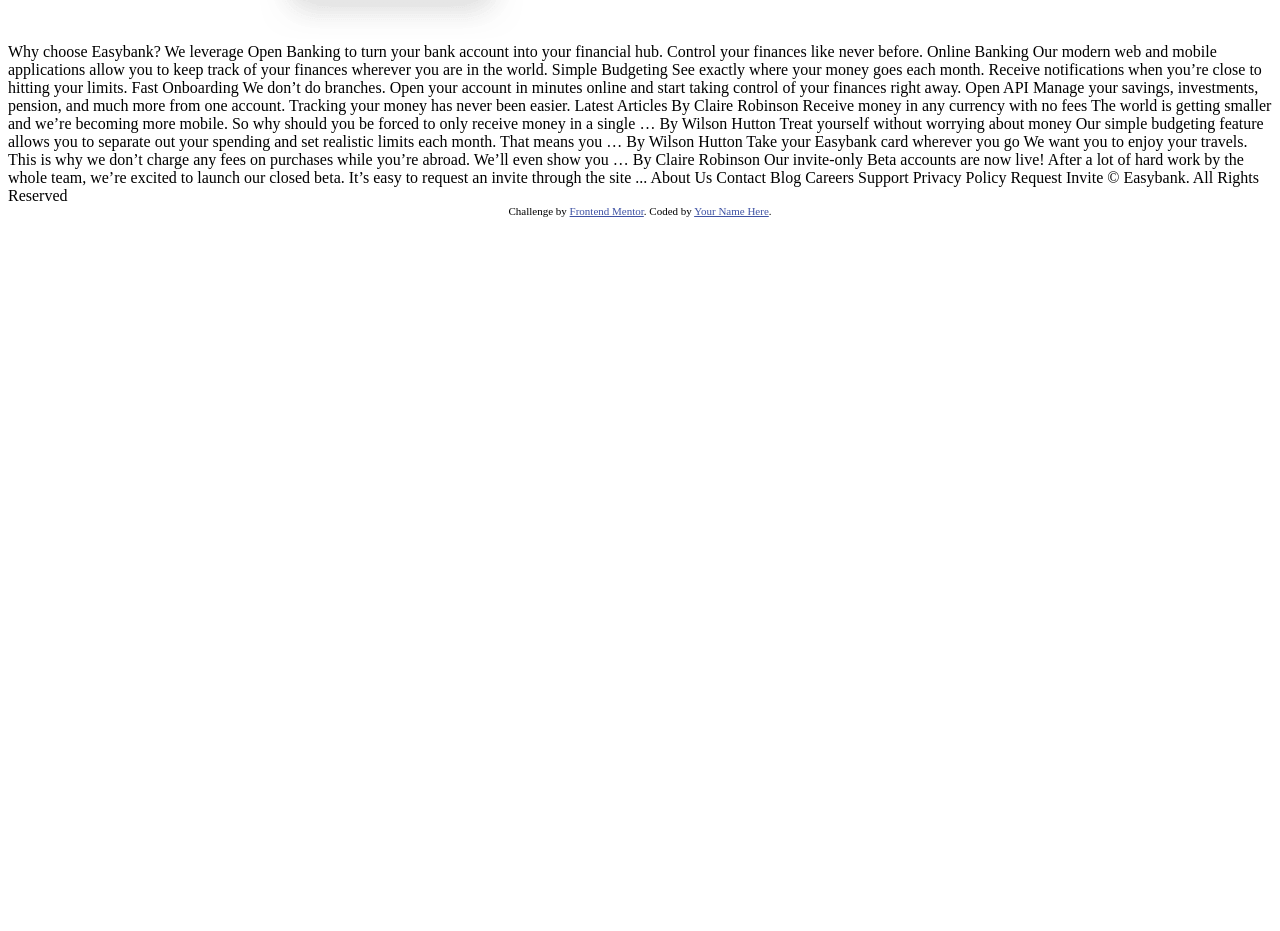
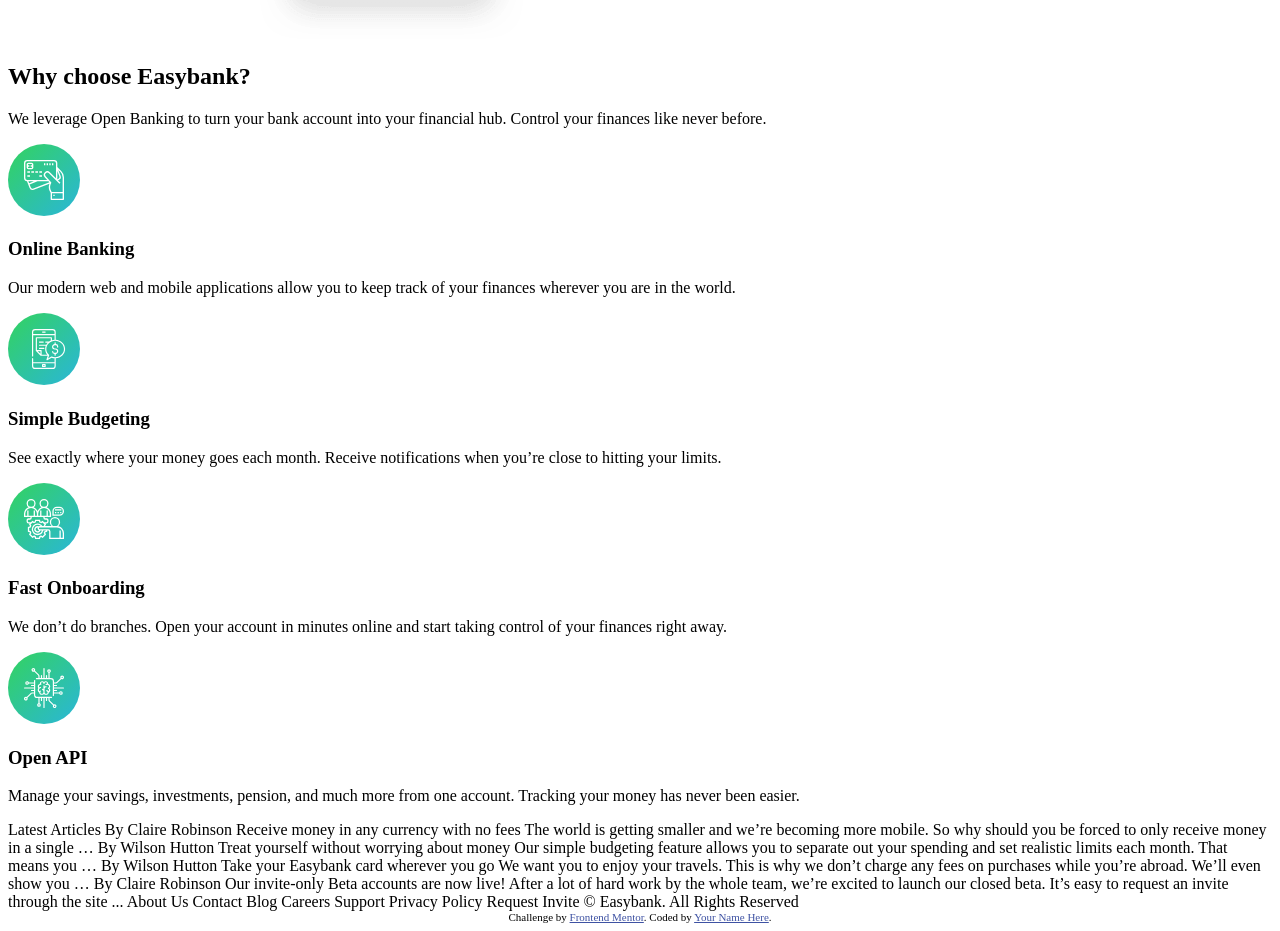
Before and after one commit to h4rdPL/easy-bank, a plain HTML site: page index.html in a window 1280 px wide. Shown: the part 1228-2159 px from the top of the page. Before the commit the page ends 1453 px from the top, so only its background shows below. Drawn offline with Linux system fonts and the light colour scheme.

Commit message:
html template for 'why' section

```diff
--- a/index.html
+++ b/index.html
@@ -1,16 +1,12 @@
 <!DOCTYPE html>
 <html lang="en">
+
 <head>
   <meta charset="UTF-8" />
   <meta name="viewport" content="width=device-width, initial-scale=1.0" />
   <!-- displays site properly based on user's device -->
 
-    <link
-      rel="icon"
-      type="image/png"
-      sizes="32x32"
-      href="./images/favicon-32x32.png"
-    />
+  <link rel="icon" type="image/png" sizes="32x32" href="./images/favicon-32x32.png" />
 
   <title>Frontend Mentor | Easybank landing page</title>
 
@@ -20,11 +16,13 @@
       font-size: 11px;
       text-align: center;
     }
+
     .attribution a {
       color: hsl(228, 45%, 44%);
     }
   </style>
 </head>
+
 <body>
   <nav class="menu">
     <img src="./images/logo.svg" alt="easybank-logo" class="menu__logo" />
@@ -52,16 +50,60 @@
       <img src="./images/image-mockups.png" alt="image-mockups" />
     </div>
   </hero>
-
-    Why choose Easybank? We leverage Open Banking to turn your bank account into
-    your financial hub. Control your finances like never before. Online Banking
+  <section class="why">
+    <div class="why__hero">
+      <h2 class="why__heading">
+        Why choose Easybank?
+      </h2>
+      <p class="why__description">
+        We leverage Open Banking to turn your bank account into
+        your financial hub. Control your finances like never before.
+      </p>
+    </div>
+    <div class="why__grid">
+      <div class="why__item">
+        <img src="./images/icon-online.svg" alt="">
+        <h3 class="why__header">
+          Online Banking
+        </h3>
+        <p class="why__description">
           Our modern web and mobile applications allow you to keep track of your
-    finances wherever you are in the world. Simple Budgeting See exactly where
-    your money goes each month. Receive notifications when you’re close to
-    hitting your limits. Fast Onboarding We don’t do branches. Open your account
-    in minutes online and start taking control of your finances right away. Open
-    API Manage your savings, investments, pension, and much more from one
-    account. Tracking your money has never been easier. Latest Articles By
+          finances wherever you are in the world.
+        </p>
+      </div>
+      <div class="why__item">
+        <img src="./images/icon-budgeting.svg" alt="icon-budgeting">
+        <h3 class="why__header">
+          Simple Budgeting
+        </h3>
+        <p class="why__description">
+          See exactly where your money goes each month. Receive notifications when you’re close to
+          hitting your limits.
+        </p>
+      </div>
+      <div class="why__item">
+        <img src="./images/icon-onboarding.svg" alt="icon-onboarding">
+        <h3 class="why__header">
+          Fast Onboarding
+        </h3>
+        <p class="why__description">
+          We don’t do branches. Open your account
+          in minutes online and start taking control of your finances right away.
+        </p>
+      </div>
+      <div class="why__item">
+        <img src="./images/icon-api.svg" alt="api-icon">
+        <h3 class="why__header">
+          Open API
+        </h3>
+        <p class="why__description">
+          Manage your savings, investments, pension, and much more from one account. Tracking your money has never been
+          easier.
+        </p>
+      </div>
+    </div>
+  </section>
+  Latest Articles By
   Claire Robinson Receive money in any currency with no fees The world is
   getting smaller and we’re becoming more mobile. So why should you be forced
   to only receive money in a single … By Wilson Hutton Treat yourself without
@@ -77,9 +119,9 @@
 
   <div class="attribution">
     Challenge by
-      <a href="https://www.frontendmentor.io?ref=challenge" target="_blank"
-        >Frontend Mentor</a
-      >. Coded by <a href="#">Your Name Here</a>.
+    <a href="https://www.frontendmentor.io?ref=challenge" target="_blank">Frontend Mentor</a>. Coded by <a href="#">Your
+      Name Here</a>.
   </div>
 </body>
+
 </html>
```
Lines whose indentation alone changed are shown as unchanged.
